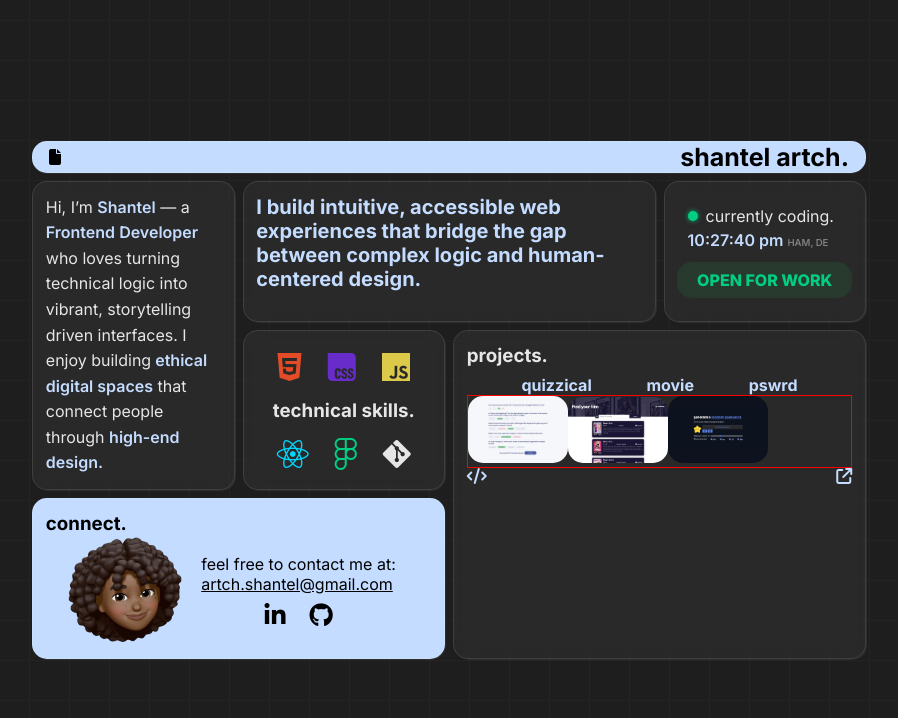
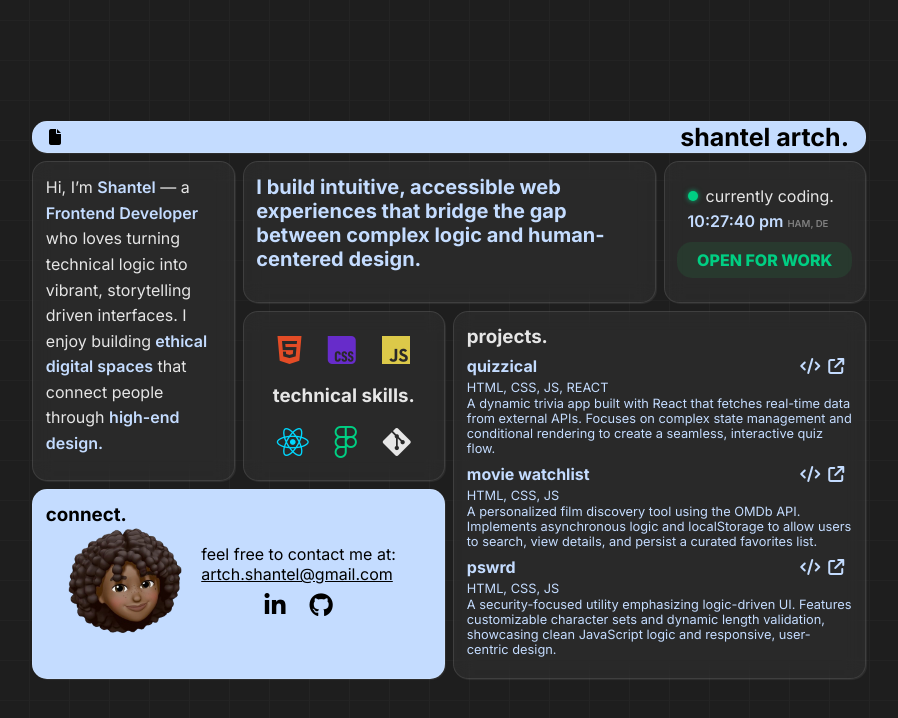
Before and after one commit to shantel1111/v2, a React (Vite) app: page / in a window 1280 px wide. Shown: the top 718 px of the page, without its empty margins (191-1089 px from the left). Built offline with nearby package versions, Linux system fonts and the light colour scheme.

Commit message:
Input project information

```diff
--- a/src/components/ProjectCard.jsx
+++ b/src/components/ProjectCard.jsx
@@ -1,28 +1,69 @@
-import quiz from "../assets/quizzical.png";
-import movie from "../assets/movie-watchlist.png";
-import pswrd from "../assets/password-generator.png";
-
 export default function ProjectCard() {
   return (
     <>
       <h3>projects.</h3>
+
       <div className="projects-container">
-        <div className="project-names">
+        <div className="project-info">
           <h4>quizzical</h4>
-          <h4>movie</h4>
+          <div className="project-links">
+            <a href="https://github.com/shantel1111/quizzical">
+              <i class="fa-solid fa-code"></i>
+            </a>
+
+            <a href="https://quizzical-0d8a04.netlify.app/">
+              <i class="fa-solid fa-arrow-up-right-from-square"></i>
+            </a>
+          </div>
+        </div>
+        <span className="project-skill">HTML, CSS, JS, REACT</span>
+        <p className="project-description">
+          A dynamic trivia app built with React that fetches real-time data from
+          external APIs. Focuses on complex state management and conditional
+          rendering to create a seamless, interactive quiz flow.
+        </p>
+      </div>
+
+      <div className="projects-container">
+        <div className="project-info">
+          <h4>movie watchlist</h4>
+          <div className="project-links">
+            <a href="https://github.com/shantel1111/movie-watchlist">
+              <i class="fa-solid fa-code"></i>
+            </a>
+
+            <a href="https://moviewatchlist-5bc64a.netlify.app/">
+              <i class="fa-solid fa-arrow-up-right-from-square"></i>
+            </a>
+          </div>
+        </div>
+        <span className="project-skill">HTML, CSS, JS</span>
+        <p className="project-description">
+          A personalized film discovery tool using the OMDb API. Implements
+          asynchronous logic and localStorage to allow users to search, view
+          details, and persist a curated favorites list.
+        </p>
+      </div>
+
+      <div className="projects-container">
+        <div className="project-info">
           <h4>pswrd</h4>
+          <div className="project-links">
+            <a href="https://github.com/shantel1111/password-generator">
+              <i class="fa-solid fa-code"></i>
+            </a>
+
+            <a href="https://passwordgenerator-73787e.netlify.app/">
+              <i class="fa-solid fa-arrow-up-right-from-square"></i>
+            </a>
+          </div>
         </div>
-
-        <div className="project-imgs">
-          <img src={quiz} />
-          <img src={movie} />
-          <img src={pswrd} />
-        </div>
-
-        <div className="project-icons">
-          <i class="fa-solid fa-code"></i>
-          <i class="fa-solid fa-arrow-up-right-from-square"></i>
-        </div>
+        <span className="project-skill">HTML, CSS, JS</span>
+        <p className="project-description">
+          A security-focused utility emphasizing logic-driven UI. Features
+          customizable character sets and dynamic length validation, showcasing
+          clean JavaScript logic and responsive, user-centric design.
+        </p>
       </div>
     </>
   );
--- a/src/styles/Bento.css
+++ b/src/styles/Bento.css
@@ -216,34 +216,21 @@ img {
 
 .projects-container {
   color: rgb(196, 220, 255);
-  margin-top: 0.5em;
+  margin: 0.5em 0;
 }
 
-.projects-container img {
-  width: 100%;
-  border-radius: 15px;
-}
-
-.project-names {
-  display: flex;
-  flex-direction: row;
-  justify-content: space-evenly;
-  align-items: center;
-}
-
-.project-imgs {
-  width: 100%;
-  border: 1px solid red;
-
-
-}
-
-.project-imgs img {
-  width: 100px;
-}
-
-.project-icons {
+.project-info {
   display: flex;
   justify-content: space-between;
   align-items: center;
 }
+
+.project-links i {
+  color: rgb(196, 220, 255);
+  margin-right: 0.5em;
+}
+
+.project-skill,
+.project-description {
+  font-size: 0.8em;
+}
```
